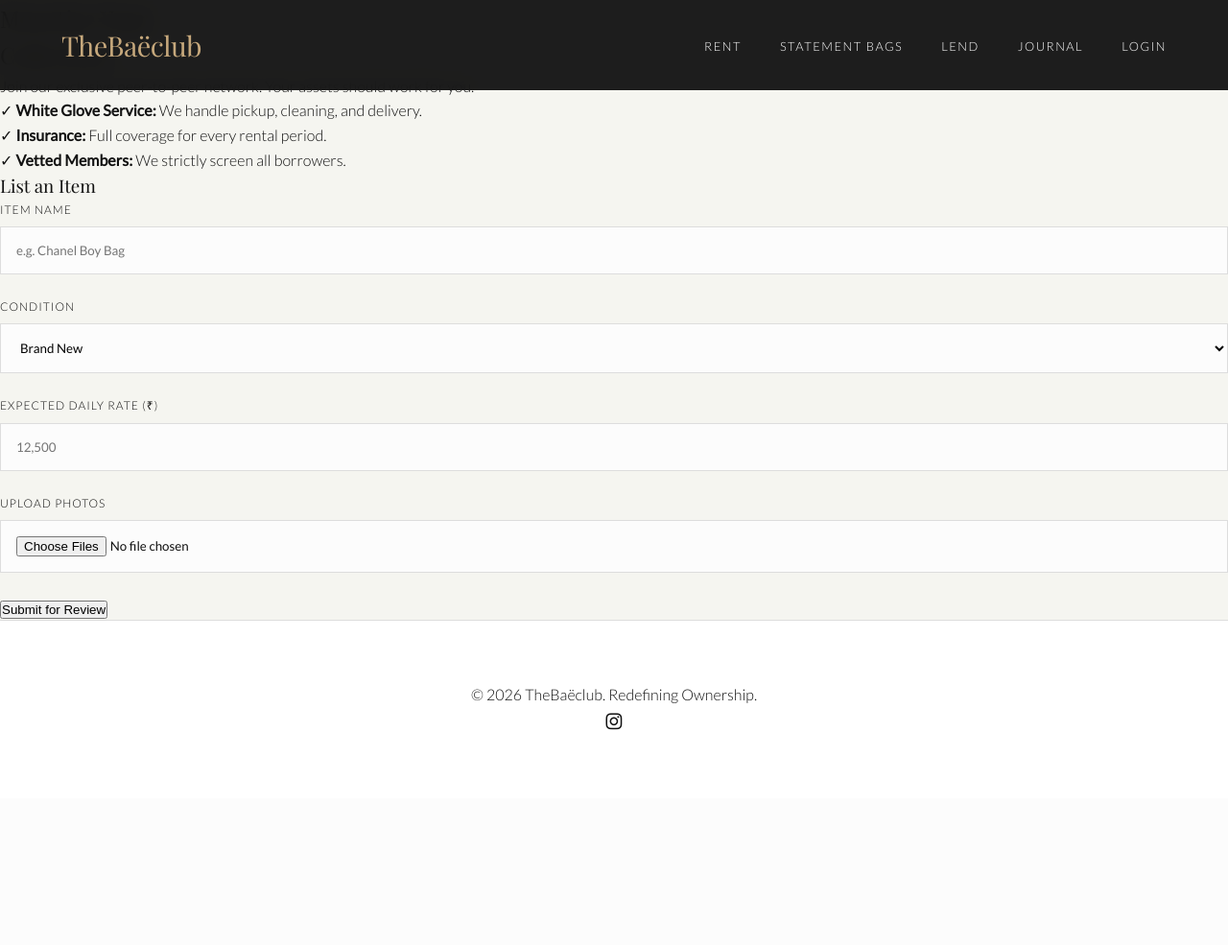
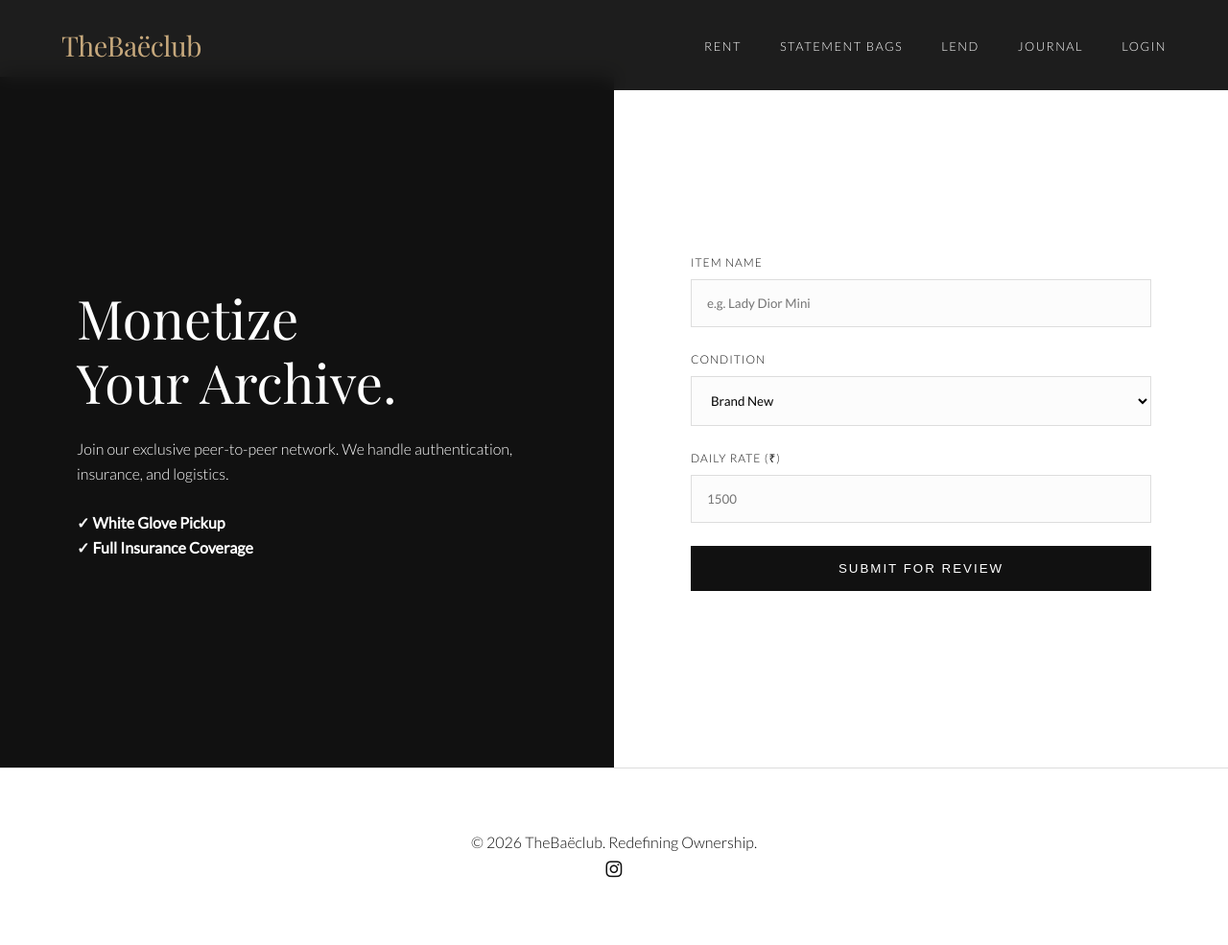
Before and after one commit to vbdevil98/baeclub_test, a Flask app: page /lend in a window 1280 px wide. Shown: the whole page at 96% size. Before the commit the page ends 761 px from the top, so only its background shows below. Run offline with Flask 3, Linux system fonts and the light colour scheme; some web fonts are replaced.

Commit message:
Update lend.html

```diff
--- a/templates/lend.html
+++ b/templates/lend.html
@@ -1,21 +1,18 @@
 {% extends 'base.html' %}
 {% block content %}
-<section class="lend-split">
-    <div class="lend-info fade-in">
-        <h2>Monetize Your<br>Collection.</h2>
-        <p class="lend-desc">Join our exclusive peer-to-peer network. Your assets should work for you.</p>
-        <ul class="lend-benefits">
-            <li>✓ <strong>White Glove Service:</strong> We handle pickup, cleaning, and delivery.</li>
-            <li>✓ <strong>Insurance:</strong> Full coverage for every rental period.</li>
-            <li>✓ <strong>Vetted Members:</strong> We strictly screen all borrowers.</li>
-        </ul>
+<div class="split-screen">
+    <div class="split-text">
+        <h2>Monetize<br>Your Archive.</h2>
+        <p>Join our exclusive peer-to-peer network. We handle authentication, insurance, and logistics.</p>
+        <br>
+        <p><strong>✓ White Glove Pickup</strong></p>
+        <p><strong>✓ Full Insurance Coverage</strong></p>
     </div>
-    <div class="lend-form-wrapper fade-in-up">
-        <h3>List an Item</h3>
-        <form method="POST" action="/lend">
+    <div class="split-form">
+        <form method="POST">
             <div class="form-group">
                 <label>Item Name</label>
-                <input type="text" name="item_name" placeholder="e.g. Chanel Boy Bag" required>
+                <input type="text" placeholder="e.g. Lady Dior Mini" required>
             </div>
             <div class="form-group">
                 <label>Condition</label>
@@ -26,15 +23,11 @@
                 </select>
             </div>
             <div class="form-group">
-                <label>Expected Daily Rate (₹)</label>
-                <input type="number" name="price" placeholder="12,500" required>
+                <label>Daily Rate (₹)</label>
+                <input type="number" placeholder="1500" required>
             </div>
-            <div class="form-group">
-                <label>Upload Photos</label>
-                <input type="file" multiple class="file-input">
-            </div>
-            <button type="submit" class="btn-primary full-width">Submit for Review</button>
+            <button type="submit" class="btn-submit">Submit for Review</button>
         </form>
     </div>
-</section>
+</div>
 {% endblock %}
```
